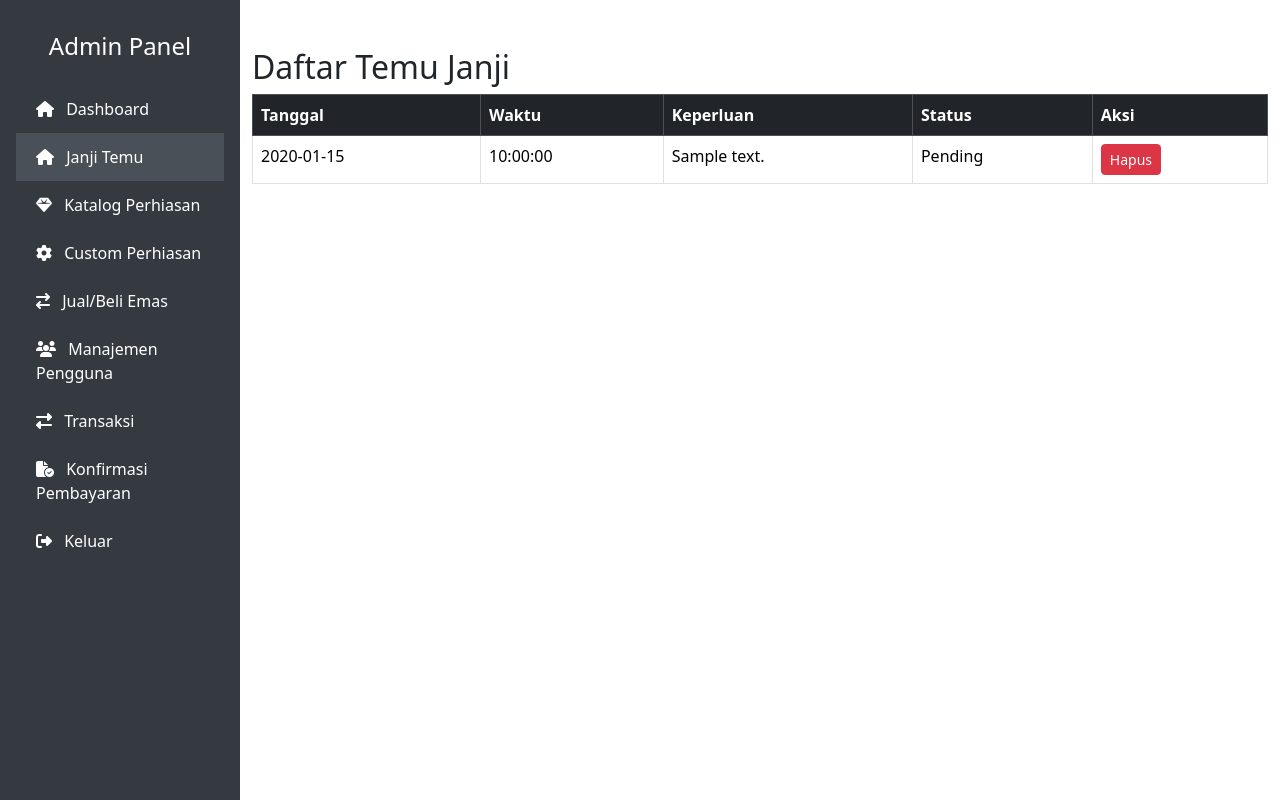
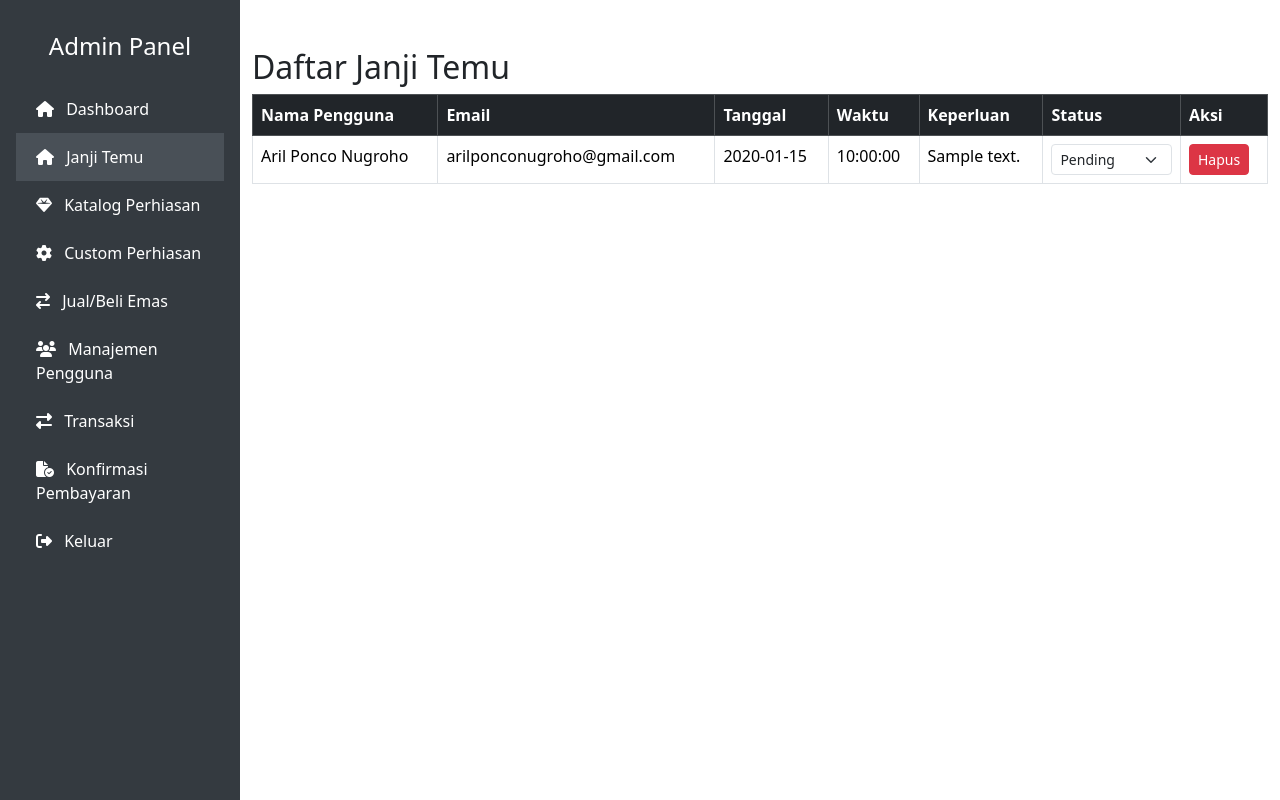
Before and after one commit to ArilPopon/FP_PEMWEB_KELOMPOK3, a PHP site: page /admin/booking.php in a window 1280 px wide. Run offline with PHP 8.4, Linux system fonts and the light colour scheme; data comes from the database, SQL or seed files in the repository; tables that the repository leaves empty hold one stand-in row (values such as "Sample post").

Commit message:
fix : admin janji temu set status

```diff
--- a/admin/booking.php
+++ b/admin/booking.php
@@ -11,13 +11,23 @@ if (isset($_GET['delete']) && is_numeric($_GET['delete'])) {
   exit;
 }
 
+// Tangani perubahan status otomatis
+if ($_SERVER['REQUEST_METHOD'] === 'POST' && isset($_POST['appointment_id'], $_POST['new_status'])) {
+  $stmt = $pdo->prepare("UPDATE appointments SET status = :status WHERE id = :id");
+  $stmt->execute([
+    ':status' => $_POST['new_status'],
+    ':id' => $_POST['appointment_id']
+  ]);
+}
 ?>
 
 <div class="container mt-5">
-  <h2>Daftar Temu Janji</h2>
+  <h2>Daftar Janji Temu</h2>
   <table class="table table-bordered">
     <thead class="table-dark">
       <tr>
+        <th>Nama Pengguna</th>
+        <th>Email</th>
         <th>Tanggal</th>
         <th>Waktu</th>
         <th>Keperluan</th>
@@ -32,18 +42,29 @@ if (isset($_GET['delete']) && is_numeric($_GET['delete'])) {
                            LEFT JOIN users u ON a.user_id = u.id
                            ORDER BY a.appointment_date DESC");
 
-      foreach ($stmt as $row) {
-        echo "<tr>";
-        echo "<td>" . $row['appointment_date'] . "</td>";
-        echo "<td>" . $row['appointment_time'] . "</td>";
-        echo "<td>" . htmlspecialchars($row['note']) . "</td>";
-        echo "<td>" . ucfirst($row['status']) . "</td>";
-        echo "<td>
-          <a href='booking.php?delete={$row['id']}' class='btn btn-danger btn-sm' onclick=\"return confirm('Yakin ingin menghapus booking ini?')\">Hapus</a>
-        </td>";
-        echo "</tr>";
-      }
+      foreach ($stmt as $row):
       ?>
+        <tr>
+          <td><?= htmlspecialchars($row['name']) ?></td>
+          <td><?= htmlspecialchars($row['email']) ?></td>
+          <td><?= $row['appointment_date'] ?></td>
+          <td><?= $row['appointment_time'] ?></td>
+          <td><?= htmlspecialchars($row['note']) ?></td>
+          <td>
+            <form method="POST" class="d-inline">
+              <input type="hidden" name="appointment_id" value="<?= $row['id'] ?>">
+              <select name="new_status" class="form-select form-select-sm" onchange="this.form.submit()">
+                <option value="pending" <?= $row['status'] === 'pending' ? 'selected' : '' ?>>Pending</option>
+                <option value="confirmed" <?= $row['status'] === 'confirmed' ? 'selected' : '' ?>>Disetujui</option>
+                <option value="cancelled" <?= $row['status'] === 'cancelled' ? 'selected' : '' ?>>Ditolak</option>
+              </select>
+            </form>
+          </td>
+          <td>
+            <a href="booking.php?delete=<?= $row['id'] ?>" class="btn btn-danger btn-sm" onclick="return confirm('Yakin ingin menghapus booking ini?')">Hapus</a>
+          </td>
+        </tr>
+      <?php endforeach; ?>
     </tbody>
   </table>
 </div>
```
Also changed, not shown: uploads/bukti/1749399578_memebinenalpha.jpg (added). Lines whose indentation alone changed are shown as unchanged.
